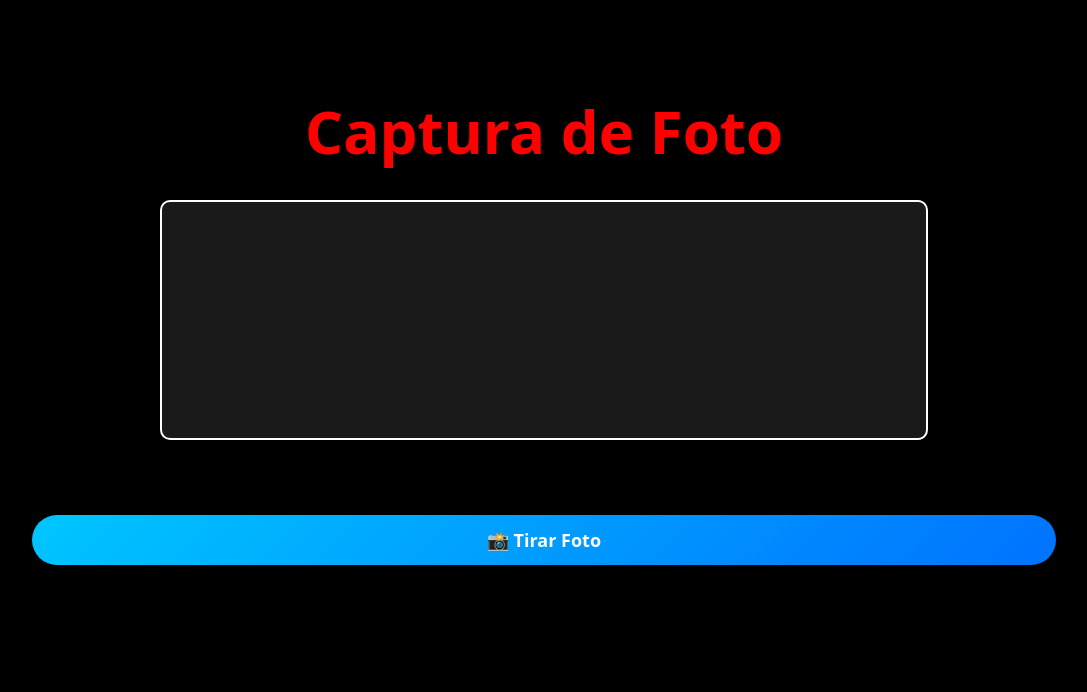
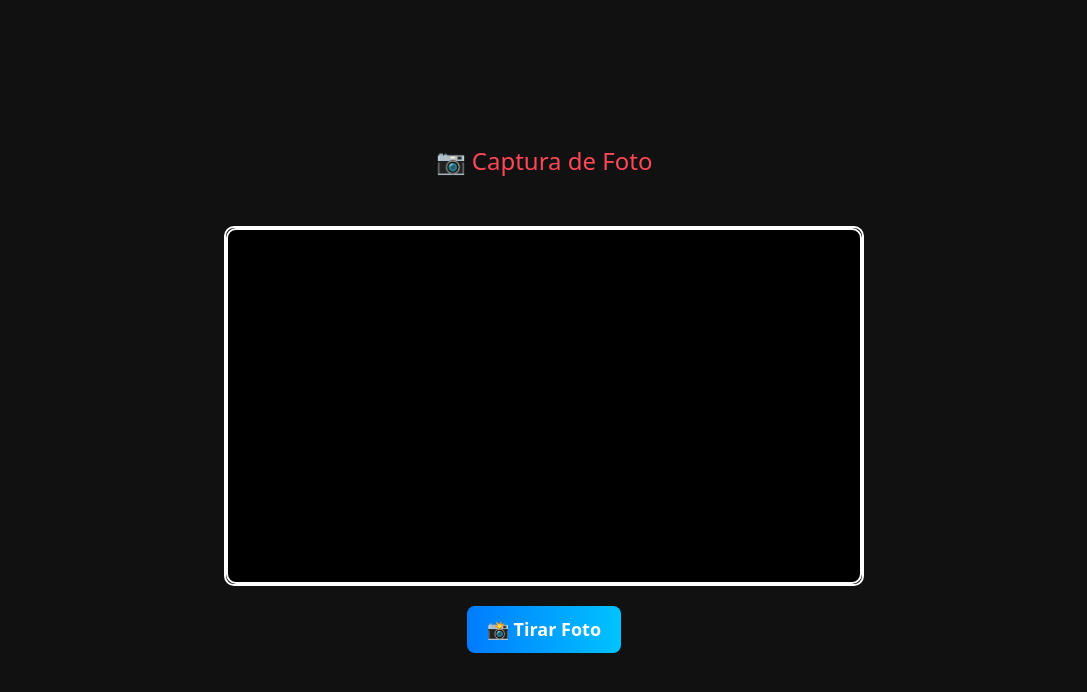
Before and after one commit to Fernandoenq/front-cadastro-fotoai-roleta, a React (Vite) app: page /camera in a window 1280 px wide. Shown: the top 692 px of the page, without its empty margins (96-1183 px from the left). Built offline with nearby package versions, Linux system fonts and the light colour scheme.

Commit message:
Arrumar o sistema de camera

```diff
--- /dev/null
+++ b/src/components/CameraPreview.tsx
@@ -0,0 +1,24 @@
+import React, { useRef, useEffect } from 'react';
+import { startCamera } from '../utils/cameraUtils';
+
+interface CameraPreviewProps {
+  selectedDevice: string | null;
+}
+
+const CameraPreview: React.FC<CameraPreviewProps> = ({ selectedDevice }) => {
+  const videoRef = useRef<HTMLVideoElement>(null!);
+
+  useEffect(() => {
+    if (selectedDevice) {
+      startCamera(selectedDevice, videoRef);
+    }
+  }, [selectedDevice]);
+
+  return (
+    <div className="camera-container">
+      <video ref={videoRef} autoPlay playsInline className="camera-video" />
+    </div>
+  );
+};
+
+export default CameraPreview;
--- /dev/null
+++ b/src/components/CameraSelector.tsx
@@ -0,0 +1,30 @@
+import React from 'react';
+
+interface CameraSelectorProps {
+  devices: MediaDeviceInfo[];
+  selectedDevice: string | null;
+  setSelectedDevice: (deviceId: string) => void;
+}
+
+const CameraSelector: React.FC<CameraSelectorProps> = ({ devices, selectedDevice, setSelectedDevice }) => {
+  if (devices.length <= 1) return null; // Só mostra o seletor se houver mais de uma câmera
+
+  return (
+    <div>
+      <h4>📷 Escolha uma câmera:</h4>
+      <select
+        className="device-selector"
+        onChange={(e) => setSelectedDevice(e.target.value)}
+        value={selectedDevice || ""}
+      >
+        {devices.map((device, index) => (
+          <option key={device.deviceId} value={device.deviceId}>
+            {device.label || `Câmera ${index + 1}`}
+          </option>
+        ))}
+      </select>
+    </div>
+  );
+};
+
+export default CameraSelector;
--- a/src/pages/CameraScreen.tsx
+++ b/src/pages/CameraScreen.tsx
@@ -1,146 +1,56 @@
-import React, { useRef, useState, useEffect } from 'react';
+import React, { useState, useRef, useEffect } from 'react';
 import { useNavigate } from 'react-router-dom';
-import { useApi } from '../hooks/useApi'; // Importa a função da API
+import { useApi } from '../hooks/useApi';
+import CameraSelector from '../components/CameraSelector';
+import CameraPreview from '../components/CameraPreview';
+import { getVideoDevices } from '../utils/cameraUtils';
+import { captureImage, uploadImage } from '../utils/imageUtils';
 import '../styles/CameraScreen.css';
 
 const CameraScreen: React.FC = () => {
-  const videoRef = useRef<HTMLVideoElement | null>(null);
-  const canvasRef = useRef<HTMLCanvasElement | null>(null);
-  const [photo, setPhoto] = useState<string | null>(null);
   const [devices, setDevices] = useState<MediaDeviceInfo[]>([]);
   const [selectedDevice, setSelectedDevice] = useState<string | null>(null);
+  const [photo, setPhoto] = useState<string | null>(null);
+  const canvasRef = useRef<HTMLCanvasElement | null>(null);
   const navigate = useNavigate();
-  const { callApi } = useApi(); // Hook para chamar API
+  const { callApi } = useApi();
 
   useEffect(() => {
-    navigator.mediaDevices.enumerateDevices()
-      .then((devices) => {
-        const videoDevices = devices.filter(device => device.kind === 'videoinput');
-        setDevices(videoDevices);
-        if (videoDevices.length > 0) {
-          setSelectedDevice(videoDevices[1].deviceId); // Seleciona a primeira câmera disponível
-        }
-      })
-      .catch(error => console.error("Erro ao listar dispositivos:", error));
+    getVideoDevices().then(setDevices);
   }, []);
 
   useEffect(() => {
-    if (selectedDevice) {
-      startCamera(selectedDevice);
+    if (devices.length > 0 && !selectedDevice) {
+      setSelectedDevice(devices[0].deviceId);
     }
-  }, [selectedDevice]);
-
-  const startCamera = (deviceId: string) => {
-    navigator.mediaDevices.getUserMedia({
-      video: {
-        deviceId: { exact: deviceId },
-        width: { ideal: 1080 },
-        height: { ideal: 1920 },
-        aspectRatio: 16 / 9
-      }
-    })
-    .then(stream => {
-      if (videoRef.current) {
-        videoRef.current.srcObject = stream;
-      }
-    })
-    .catch(error => console.error("Erro ao acessar a câmera:", error));
-  };
+  }, [devices]);
 
   const handleCapture = () => {
     console.log("📸 Tentando capturar foto...");
-
-    if (!canvasRef.current || !videoRef.current) {
-      console.error("⚠️ Canvas ou vídeo não estão disponíveis.");
-      return;
-    }
-
-    const context = canvasRef.current.getContext('2d');
-    if (!context) {
-      console.error("⚠️ Erro ao obter contexto do canvas.");
-      return;
-    }
-
-    canvasRef.current.width = videoRef.current.videoWidth;
-    canvasRef.current.height = videoRef.current.videoHeight;
-    context.drawImage(videoRef.current, 0, 0, videoRef.current.videoWidth, videoRef.current.videoHeight);
-
-    const base64Image = canvasRef.current.toDataURL('image/png');
+    const base64Image = captureImage(document.querySelector("video"), canvasRef.current);
+    if (base64Image) {
       setPhoto(base64Image);
-
-    console.log("📸 Base64 da foto capturada:", base64Image);
-
-    handleUpload(base64Image); // Envia a foto automaticamente
-
-  };
-
-  const handleUpload = async (base64: string) => {
-    console.log("📤 Enviando foto para a API...");
-
-    // Converter Base64 para Blob
-    const byteCharacters = atob(base64.split(",")[1]);
-    const byteNumbers = new Array(byteCharacters.length);
-    for (let i = 0; i < byteCharacters.length; i++) {
-      byteNumbers[i] = byteCharacters.charCodeAt(i);
-    }
-    const byteArray = new Uint8Array(byteNumbers);
-    const blob = new Blob([byteArray], { type: "image/png" });
-
-    // Pega o CPF armazenado e garante que não seja null
-    let cpf = localStorage.getItem("cpf") || "";
-    if (!cpf) {
-      console.error("⚠️ CPF não encontrado no localStorage!");
-      return;
-    }
-
-    // Criar FormData
-    const formData = new FormData();
-    formData.append("file", blob, "captured-image.png");
-    formData.append("cpf", cpf);
-
-    console.log("📤 Enviando FormData para API...");
-
-    // Chamar API usando o hook `useApi`
-    const response = await callApi("/Image/SaveImage", "POST", formData);
-
-    if (response) {
-      console.log("✅ Foto enviada com sucesso!", response);
-      localStorage.setItem("Foto", response.ImageName);
-      console.log(localStorage.getItem("Foto"));
-      navigate('/selectimages');
-    } else {
-      console.error("❌ Erro ao enviar foto.");
+      uploadImage(base64Image, callApi, navigate);
     }
   };
-
-
 
   return (
     <div className="page-container">
       <header className="page-header">
-        <h1>Captura de Foto</h1>
+        <h1>📷 Captura de Foto</h1>
       </header>
 
-      <div className="camera-container">
-        {devices.length > 1 && (
-          <select
-            className="device-selector"
-            onChange={(e) => setSelectedDevice(e.target.value)}
-            value={selectedDevice || ""}
-          >
-            {devices.map((device) => (
-              <option key={device.deviceId} value={device.deviceId}>
-                {device.label || `Câmera ${devices.indexOf(device) + 1}`}
-              </option>
-            ))}
-          </select>
-        )}
-
-        <div className="camera-box">
-          <video ref={videoRef} autoPlay playsInline className="camera-video" />
+      <div className="controls-container">
+        <CameraSelector devices={devices} selectedDevice={selectedDevice} setSelectedDevice={setSelectedDevice} />
       </div>
 
+      <div className="camera-container">
+        <CameraPreview selectedDevice={selectedDevice} />
+      </div>
+
+      <div className="capture-container">
         <button className="capture-button" onClick={handleCapture}>📸 Tirar Foto</button>
+      </div>
 
       <canvas ref={canvasRef} style={{ display: 'none' }} />
 
@@ -151,7 +61,6 @@ const CameraScreen: React.FC = () => {
         </div>
       )}
     </div>
-    </div>
   );
 };
 
--- a/src/pages/FinalImageScreen.tsx
+++ b/src/pages/FinalImageScreen.tsx
@@ -15,7 +15,7 @@ const FinalImageScreen: React.FC = () => {
     const processedFoto = localStorage.getItem("ProcessedFoto"); // Obtém o nome salvo
     if (!processedFoto) {
       console.error("⚠️ Nenhuma imagem processada encontrada!");
-      navigate("/roleta");
+      //navigate("/roleta");
       return;
     }
 
@@ -38,7 +38,7 @@ const FinalImageScreen: React.FC = () => {
         <p>⏳ Carregando imagem...</p>
       )}
 
-      <button onClick={() => navigate("/")}>Ir para a Roleta</button>
+      <button onClick={() => navigate("/roleta")}>Ir para a Roleta</button>
     </div>
   );
 };
--- a/src/styles/CameraScreen.css
+++ b/src/styles/CameraScreen.css
@@ -1,70 +1,93 @@
-/* Define um layout 9:16 */
-.camera-container {
-    width: 100vw;
-    height: 100vh;
+/* Estilização geral */
+.page-container {
   display: flex;
   flex-direction: column;
   align-items: center;
   justify-content: center;
-    background-color: black;
-    text-align: center;
-    position: relative;
+  gap: 20px;
+  padding: 20px;
+  background-color: #000;
   color: white;
+  min-height: 100vh;
 }
 
-  /* Caixa onde a câmera será exibida */
-  .camera-box {
-    width: 60%; /* Define um tamanho menor */
-    height: 30vh; /* Ajusta a altura */
-    background-color: rgba(255, 255, 255, 0.1);
-    border: 2px solid white;
-    display: flex;
-    align-items: center;
-    justify-content: center;
-    border-radius: 10px;
-    position: absolute;
-    top: 25%; /* Ajusta a posição */
+/* Título */
+.page-header h1 {
+  font-size: 24px;
+  text-align: center;
+  color: #ff4757;
+  margin-bottom: 10px;
 }
 
-  /* Ajusta o vídeo dentro da caixa */
+/* Seletor de câmera */
+.controls-container {
+  display: flex;
+  justify-content: center;
+  width: 100%;
+}
+
+.device-selector {
+  width: 250px;
+  padding: 10px;
+  font-size: 16px;
+  border-radius: 5px;
+  color: black;
+  background-color: white;
+  border: none;
+  text-align: center;
+}
+
+/* Área da câmera com proporção 16:9 */
+.camera-container {
+  display: flex;
+  justify-content: center;
+  width: 100%;
+  max-width: 640px; /* Máximo de largura */
+  aspect-ratio: 16 / 9; /* Mantém a proporção correta */
+  border: 2px solid white;
+  border-radius: 10px;
+  overflow: hidden;
+  background-color: black;
+}
+
+/* Ajusta o vídeo para preencher a área sem cortes */
 .camera-video {
   width: 100%;
   height: 100%;
-    object-fit: cover;
-    border-radius: 10px;
+  object-fit: contain; /* Mostra tudo sem cortar nada */
 }
 
 /* Botão de captura */
+.capture-container {
+  display: flex;
+  justify-content: center;
+  width: 100%;
+}
+
 .capture-button {
-    width: 80%;
-    height: 50px;
-    background: linear-gradient(135deg, #00c6ff, #0072ff);
+  background: linear-gradient(90deg, #007bff, #00c3ff);
+  color: white;
+  font-size: 18px;
+  padding: 10px 20px;
   border: none;
-    outline: none;
-    border-radius: 40px;
+  border-radius: 8px;
   cursor: pointer;
-    font-size: 18px;
-    font-weight: bold;
-    color: white;
-    margin-top: 35vh; /* Move o botão para baixo */
-    transition: all 0.3s ease-in-out;
+  transition: 0.3s;
 }
 
 .capture-button:hover {
-    background: linear-gradient(135deg, #0072ff, #00c6ff);
-    transform: scale(1.05);
+  background: linear-gradient(90deg, #0056b3, #0096c7);
 }
 
-  /* Título fixo no topo */
-.page-header h1{
-    width: 100%;
-    padding: 15px 0;
-    font-size: 60px;
-    font-weight: bold;
-    color: red;
-    position: fixed;
-    top: 10%;
-    left: 0;
+/* Foto capturada */
+.photo-container {
   text-align: center;
-    z-index: 1000;
+  margin-top: 20px;
 }
+
+.captured-photo {
+  max-width: 100%;
+  height: auto;
+  border-radius: 8px;
+  margin-top: 10px;
+}
--- a/src/styles/FinalImageScreen.css
+++ b/src/styles/FinalImageScreen.css
@@ -16,7 +16,7 @@
   height: auto;
   border: 5px solid white;
   border-radius: 15px;
-  box-shadow: 0px 0px 15px rgba(255, 255, 255, 0.2);
+  box-shadow: 0px 0px 15px white;
   margin-bottom: 20px; /* Espaço entre imagem e QRCode */
 }
 
@@ -24,6 +24,9 @@
   width: 25vw; /* Mesmo tamanho da imagem */
   height: auto; /* Mantém a proporção */
   margin-bottom: 20px; /* Espaço entre imagem e QRCode */
+  background-color: white;
+  box-shadow: 0px 0px 15px white;
+
 
 }
 
--- /dev/null
+++ b/src/utils/cameraUtils.ts
@@ -0,0 +1,31 @@
+export const startCamera = async (deviceId: string, videoRef: React.RefObject<HTMLVideoElement | null>) => {
+  if (!videoRef.current) return; // Evita erro caso o ref ainda seja null
+
+  try {
+    const stream = await navigator.mediaDevices.getUserMedia({
+      video: {
+        deviceId: { exact: deviceId },
+        width: { ideal: 1080 },
+        height: { ideal: 1920 },
+        aspectRatio: 16 / 9
+      }
+    });
+
+    videoRef.current.srcObject = stream;
+    videoRef.current.addEventListener("loadedmetadata", () => {
+      console.log("📷 Câmera carregada!");
+    });
+  } catch (error) {
+    console.error("❌ Erro ao acessar a câmera:", error);
+  }
+};
+
+export const getVideoDevices = async () => {
+  try {
+    const devices = await navigator.mediaDevices.enumerateDevices();
+    return devices.filter(device => device.kind === 'videoinput');
+  } catch (error) {
+    console.error("❌ Erro ao listar dispositivos:", error);
+    return [];
+  }
+};
--- /dev/null
+++ b/src/utils/imageUtils.ts
@@ -0,0 +1,57 @@
+export const captureImage = (videoElement: HTMLVideoElement | null, canvasElement: HTMLCanvasElement | null) => {
+    if (!videoElement || !canvasElement) {
+      console.error("⚠️ Canvas ou vídeo não estão disponíveis.");
+      return null;
+    }
+
+    const context = canvasElement.getContext('2d');
+    if (!context) {
+      console.error("⚠️ Erro ao obter contexto do canvas.");
+      return null;
+    }
+
+    if (videoElement.videoWidth === 0 || videoElement.videoHeight === 0) {
+      console.error("⚠️ O vídeo ainda não carregou completamente.");
+      return null;
+    }
+
+    canvasElement.width = videoElement.videoWidth;
+    canvasElement.height = videoElement.videoHeight;
+    context.drawImage(videoElement, 0, 0, videoElement.videoWidth, videoElement.videoHeight);
+
+    return canvasElement.toDataURL('image/png');
+  };
+
+  export const uploadImage = async (base64: string, callApi: any, navigate: any) => {
+    console.log("📤 Enviando foto para a API...");
+
+    const byteCharacters = atob(base64.split(",")[1]);
+    const byteNumbers = new Array(byteCharacters.length);
+    for (let i = 0; i < byteCharacters.length; i++) {
+      byteNumbers[i] = byteCharacters.charCodeAt(i);
+    }
+    const byteArray = new Uint8Array(byteNumbers);
+    const blob = new Blob([byteArray], { type: "image/png" });
+
+    let cpf = localStorage.getItem("cpf") || "";
+    if (!cpf) {
+      console.error("⚠️ CPF não encontrado no localStorage!");
+      return;
+    }
+
+    const formData = new FormData();
+    formData.append("file", blob, "captured-image.png");
+    formData.append("cpf", cpf);
+
+    console.log("📤 Enviando FormData para API...");
+
+    const response = await callApi("/Image/SaveImage", "POST", formData);
+
+    if (response) {
+      console.log("✅ Foto enviada com sucesso!", response);
+      localStorage.setItem("Foto", response.ImageName);
+      navigate('/selectimages');
+    } else {
+      console.error("❌ Erro ao enviar foto.");
+    }
+  };
```
Lines whose indentation alone changed are shown as unchanged.
